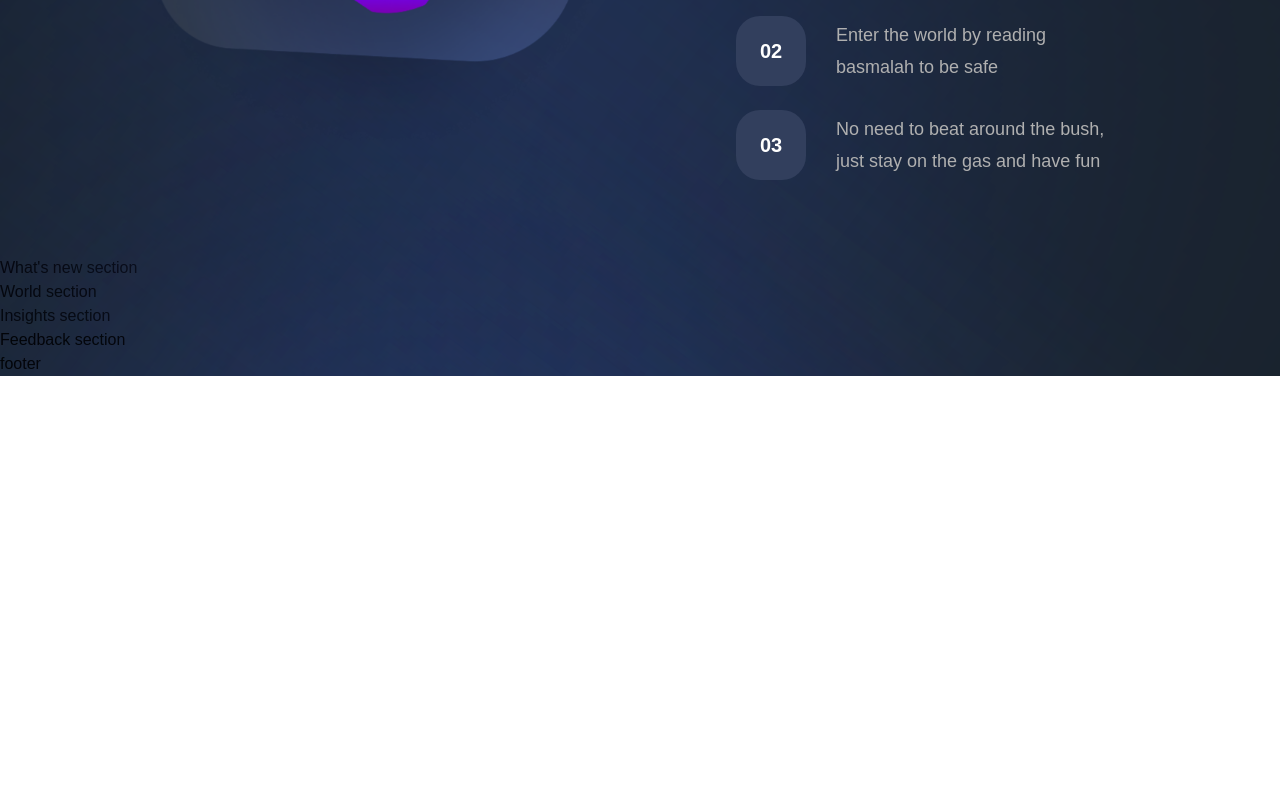
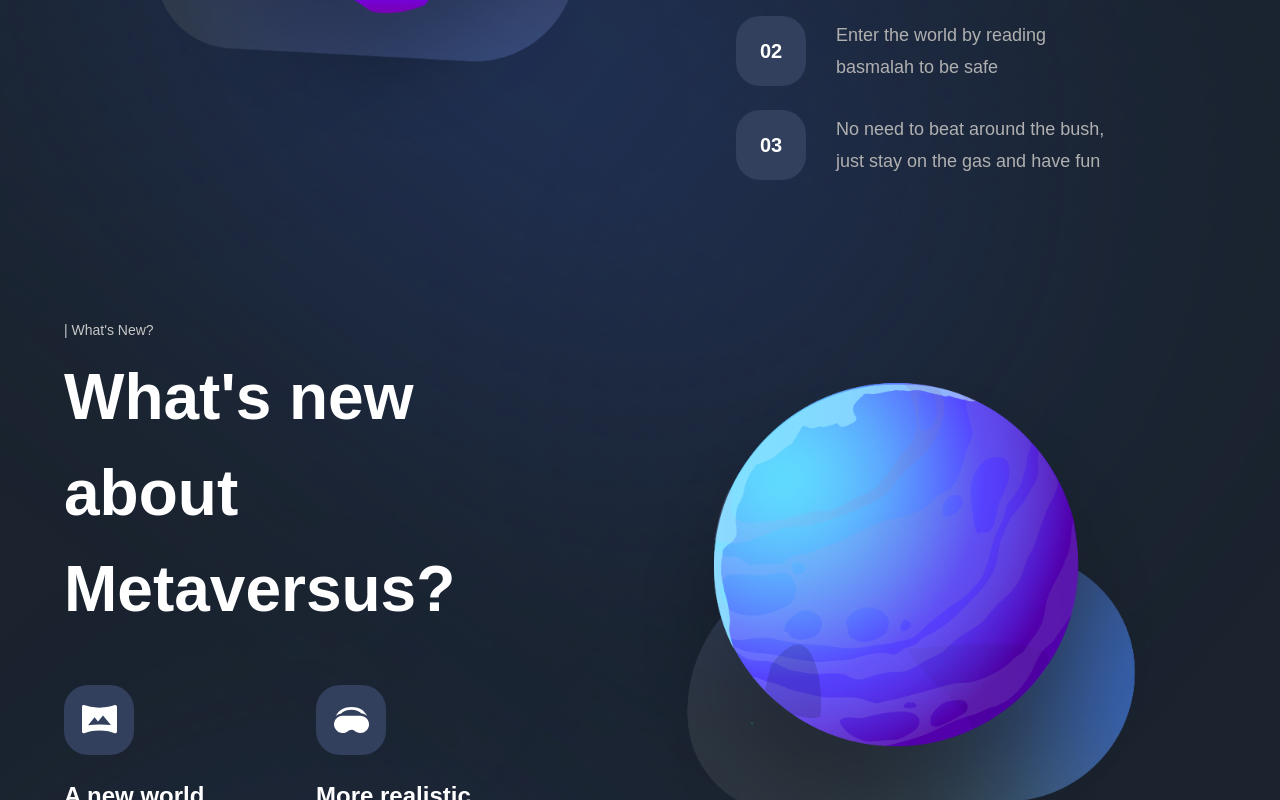
Before and after one commit to kcritesh/metaversus-project, a Next.js app: page / in a window 1280 px wide. Shown: the part 3168-3968 px from the top of the page. Before the commit the page ends 3544 px from the top, so only its background shows below. Built offline with nearby package versions, Linux system fonts and the light colour scheme; a web font is replaced by a local one.

Commit message:
Section : Whats New Completed

```diff
--- a/components/NewFeatures.jsx
+++ b/components/NewFeatures.jsx
@@ -1,6 +1,18 @@
-const NewFeatures = () => (
-  <div>
-    New Features
+import styles from "../styles";
+
+const NewFeatures = ({ imgUrl, title, subtitle }) => (
+  <div className="flex-1 flex flex-col sm:max-w-[250px] min-w-[210px]">
+    <div
+      className={`${styles.flexCenter} w-[70px] h-[70px] rounded-[24px] bg-[#323f5d] `}
+    >
+      <img src={imgUrl} alt="icon" className="w-1/2 h-1/2 object-contain" />
+    </div>
+    <h1 className="mt-[26px] font-bold text-[24px] leading-[30px] text-white">
+      {title}
+    </h1>
+    <p className="flex-1 mt-[16px] font-normal text-[18px] text-[#b0b0b0] ">
+      {subtitle}
+    </p>
   </div>
 );
 
--- a/sections/WhatsNew.jsx
+++ b/sections/WhatsNew.jsx
@@ -1,8 +1,45 @@
-'use client';
+"use client";
+
+import { motion } from "framer-motion";
+
+import styles from "../styles";
+import { staggerContainer, fadeIn, planetVariants } from "../utils/motion";
+import { NewFeatures, TitleText, TypingText } from "../components";
+import { newFeatures } from "../constants";
 
 const WhatsNew = () => (
-  <section>
-    What's new section
+  <section className={`${styles.paddings} relative z-10`}>
+    <motion.div
+      variants={staggerContainer}
+      initial="hidden"
+      whileInView="show"
+      viewport={{ once: true, amount: 0.25 }}
+      className={`${styles.innerWidth} mx-auto flex lg:flex-row flex-col gap-8`}
+    >
+      <motion.div
+        variants={fadeIn("left", "tween", 0.2, 1)}
+        className={`flex-[0.75] flex justify-center flex-col`}
+      >
+        <TypingText title={"| What's New? "} />
+        <TitleText title={<>What's new about Metaversus?</>} />
+        <div className="mt-[48px] flex flex-wrap justify-between gap-[24px]">
+          {newFeatures.map((feature) => (
+            <NewFeatures key={feature} {...feature} />
+          ))}
+        </div>
+      </motion.div>
+
+      <motion.div
+        variants={planetVariants("right")}
+        className={`flex-1 ${styles.flexCenter}`}
+      >
+        <img
+          src="/whats-new.png"
+          alt="whats-new"
+          className="w-[90%] h-[90%] object-contain"
+        />
+      </motion.div>
+    </motion.div>
   </section>
 );
 
```
